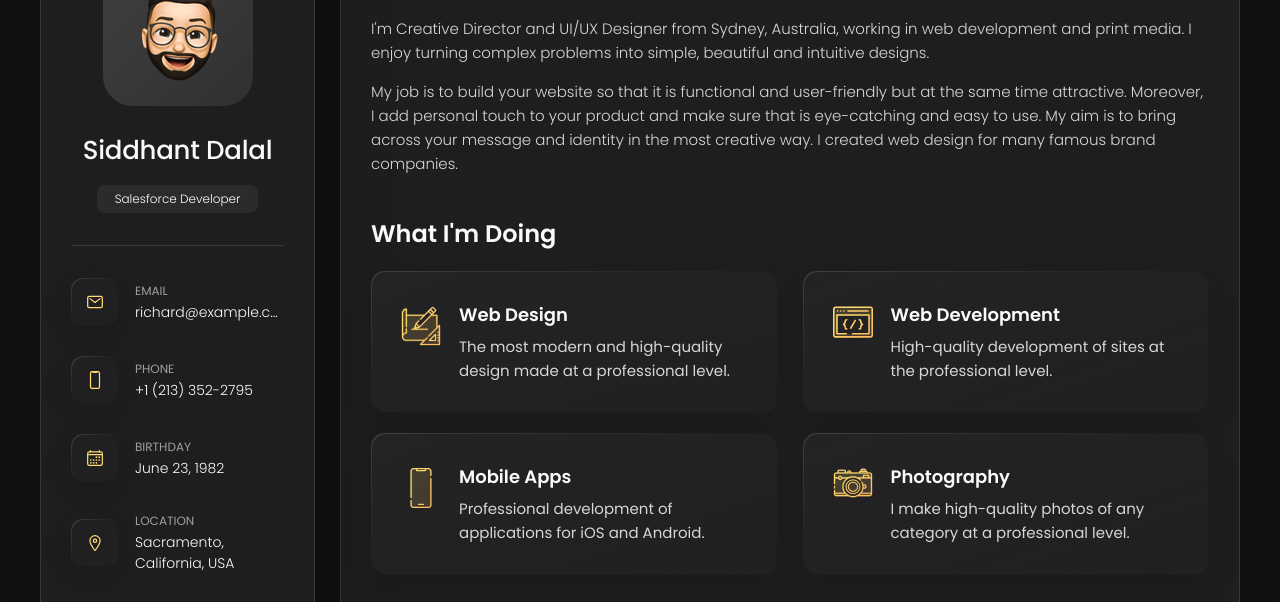
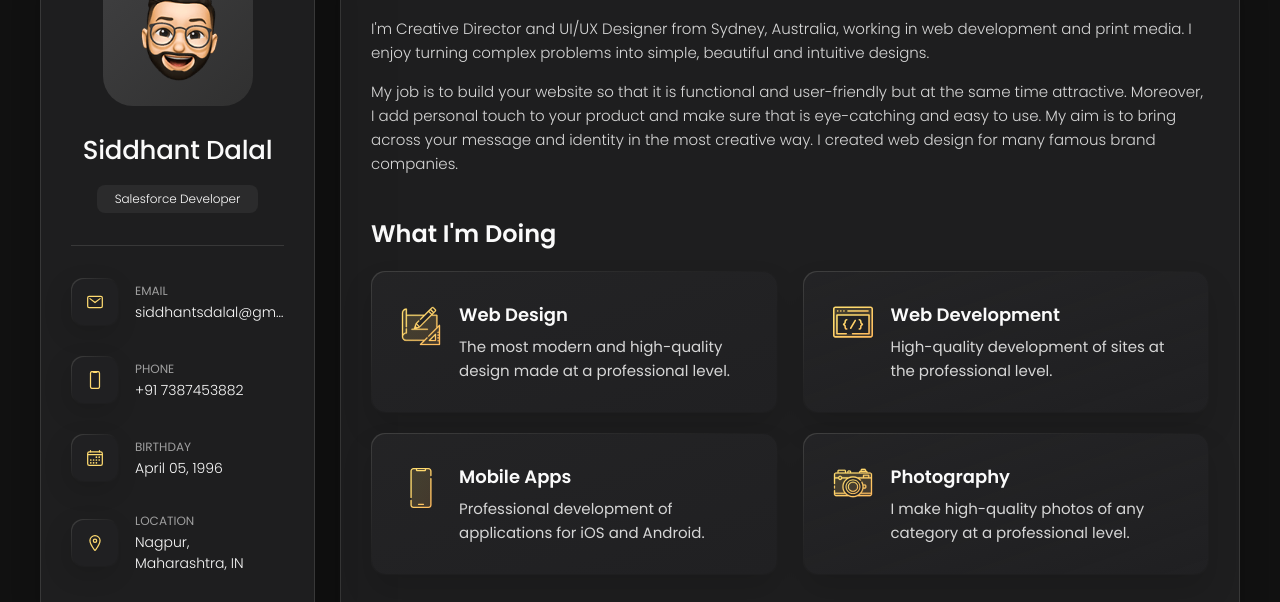
Before and after one commit to siddhantsdalal/html-portfolio, a plain HTML site: page index.html in a window 1280 px wide. Shown: the part 162-764 px from the top of the page. Drawn offline with nearby package versions, Linux system fonts and the light colour scheme.

Commit message:
Second Change

```diff
--- a/index.html
+++ b/index.html
@@ -74,7 +74,7 @@
             <div class="contact-info">
               <p class="contact-title">Email</p>
 
-              <a href="mailto:richard@example.com" class="contact-link">richard@example.com</a>
+              <a href="mailto:siddhantsdalal@gmail.com" class="contact-link">siddhantsdalal@gmail.com</a>
             </div>
 
           </li>
@@ -88,7 +88,7 @@
             <div class="contact-info">
               <p class="contact-title">Phone</p>
 
-              <a href="tel:+12133522795" class="contact-link">+1 (213) 352-2795</a>
+              <a href="tel:+91 7387453882" class="contact-link">+91 7387453882</a>
             </div>
 
           </li>
@@ -102,7 +102,7 @@
             <div class="contact-info">
               <p class="contact-title">Birthday</p>
 
-              <time datetime="1982-06-23">June 23, 1982</time>
+              <time datetime="1996-04-05">April 05, 1996</time>
             </div>
 
           </li>
@@ -116,7 +116,7 @@
             <div class="contact-info">
               <p class="contact-title">Location</p>
 
-              <address>Sacramento, California, USA</address>
+              <address>Nagpur, Maharashtra, IN</address>
             </div>
 
           </li>
```
Also changed, not shown: Images/Passport Size Photo.jpeg (deleted).
